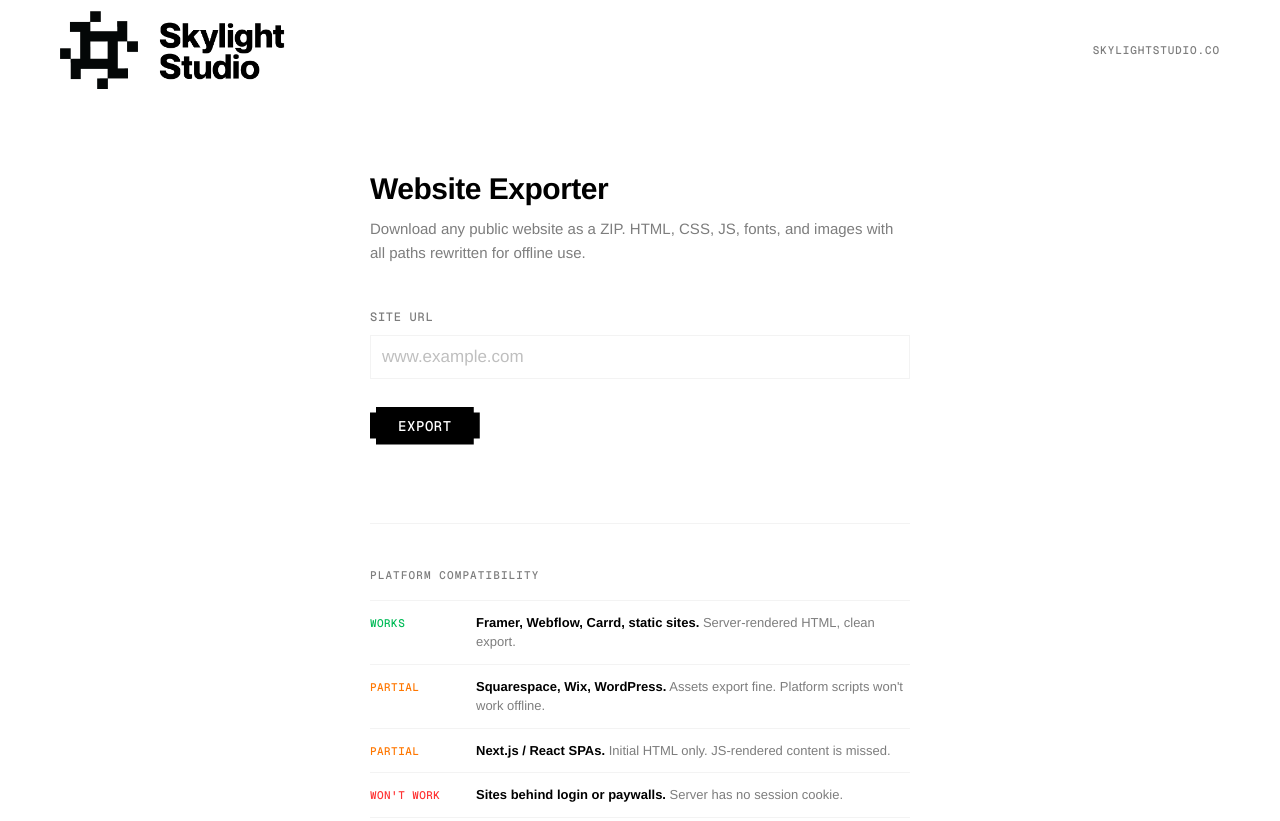
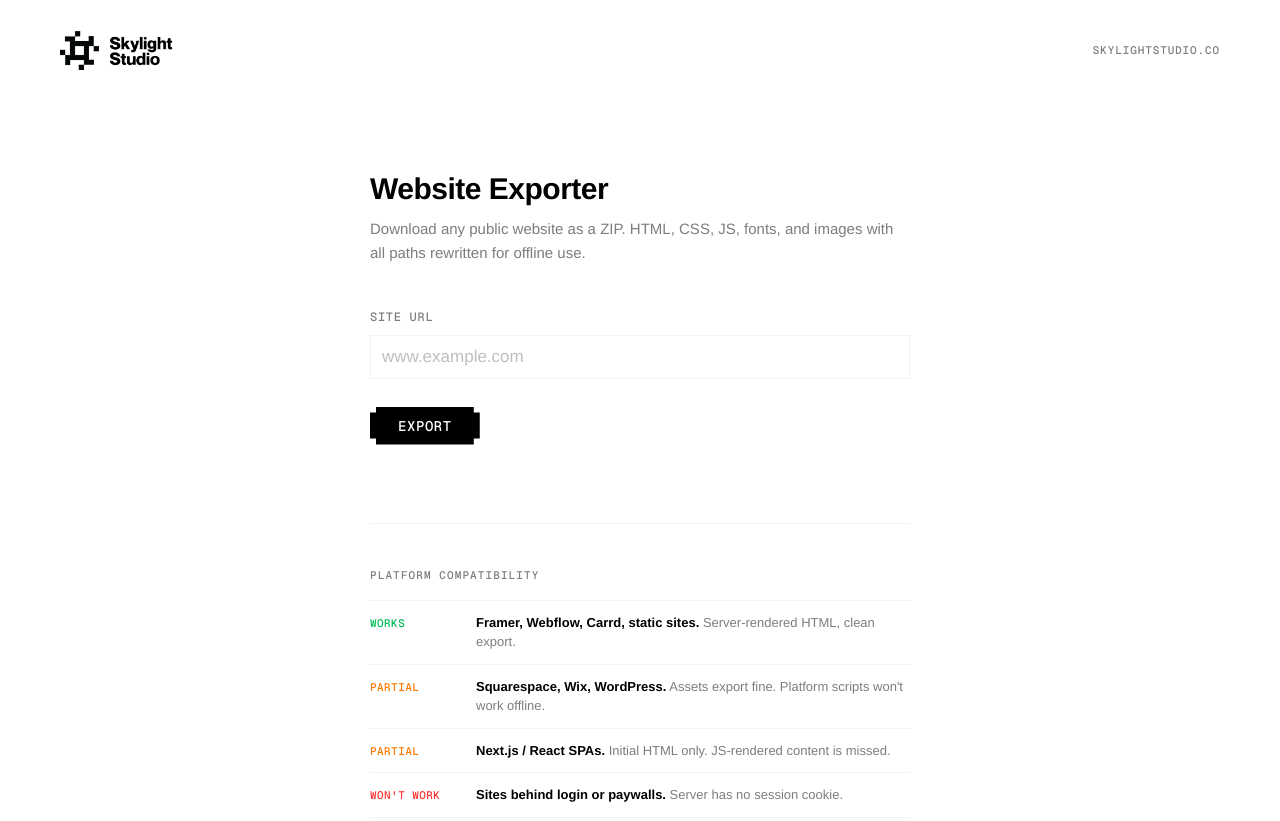
Before and after one commit to itsnicknick/framer-exporter, a website: page public/index.html in a window 1280 px wide. Shown: the top 821 px of the page. Drawn offline with nearby package versions, Linux system fonts and the light colour scheme.

Commit message:
Shrink logo to 39px

```diff
--- a/public/index.html
+++ b/public/index.html
@@ -40,7 +40,7 @@
     }
 
     header img {
-      height: 78px;
+      height: 39px;
       width: auto;
       display: block;
     }
```
